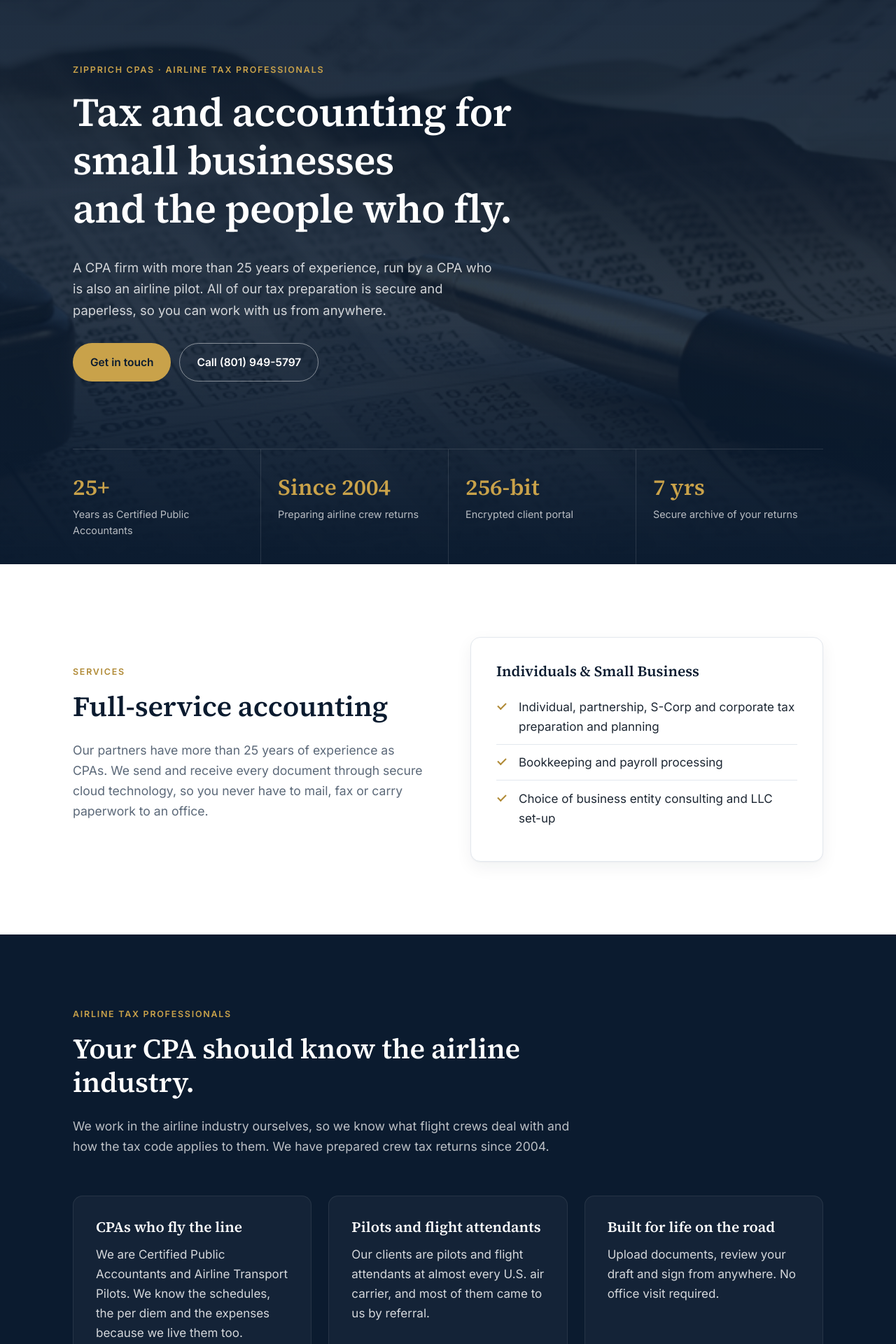
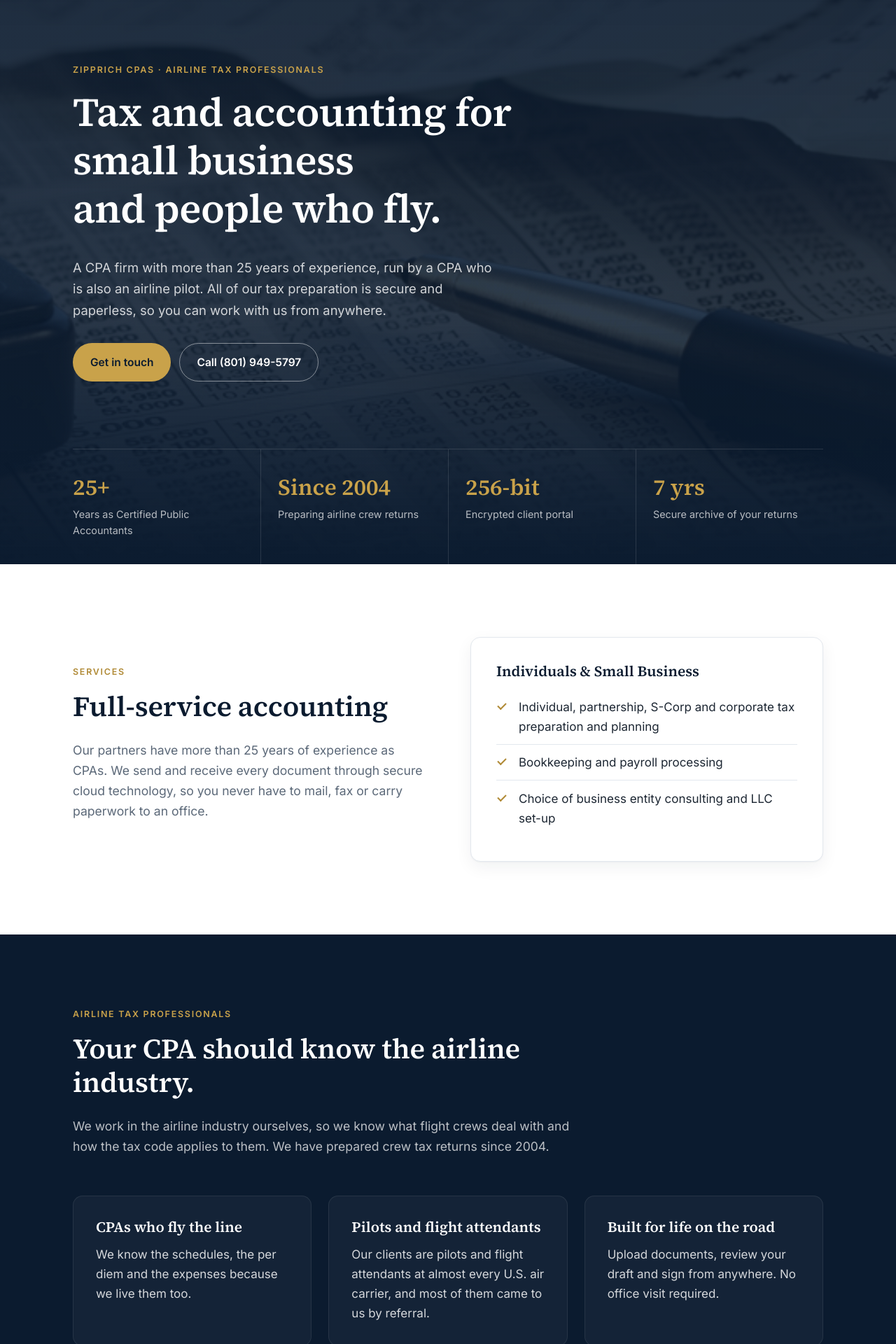
Before and after one commit to Adambear1/zipprichCPAs, a React (Create React App) app: page / in a window 1280 px wide. Shown: the part 80-2000 px from the top of the page at 70% size. Built offline with nearby package versions, Linux system fonts and the light colour scheme.

Commit message:
ui changes

```diff
--- a/src/content.js
+++ b/src/content.js
@@ -9,7 +9,7 @@
   fax: "(253) 514-6133",
   email: "volker@airlinetaxprep.com",
   portalUrl: "https://secure.netlinksolution.com/",
-  requestAccessUrl: "https://zipprichcpas.com/portal-request.php",
+  requestAccessUrl: "https://secure.netlinksolution.com/",
 };
 
 export const stats = [
@@ -33,7 +33,7 @@
 export const crewPoints = [
   {
     title: "CPAs who fly the line",
-    body: "We are Certified Public Accountants and Airline Transport Pilots. We know the schedules, the per diem and the expenses because we live them too.",
+    body: "We know the schedules, the per diem and the expenses because we live them too.",
   },
   {
     title: "Pilots and flight attendants",
--- a/src/sections/Hero.jsx
+++ b/src/sections/Hero.jsx
@@ -7,8 +7,8 @@
       <div className="container hero__content">
         <p className="eyebrow eyebrow--light">Zipprich CPAs · Airline Tax Professionals</p>
         <h1>
-          Tax and accounting for small businesses
-          <br className="hide-sm" /> and the people who fly.
+          Tax and accounting for small business
+          <br className="hide-sm" /> and people who fly.
         </h1>
         <p className="hero__lead">
           A CPA firm with more than 25 years of experience, run by a CPA who is also an
--- a/src/sections/Process.jsx
+++ b/src/sections/Process.jsx
@@ -33,10 +33,6 @@
           >
             Request client access
           </a>
-          <p className="muted small">
-            Prefer the traditional way? Have a phone consultation and send your documents by fax or
-            mail.
-          </p>
         </div>
       </div>
     </section>
```
